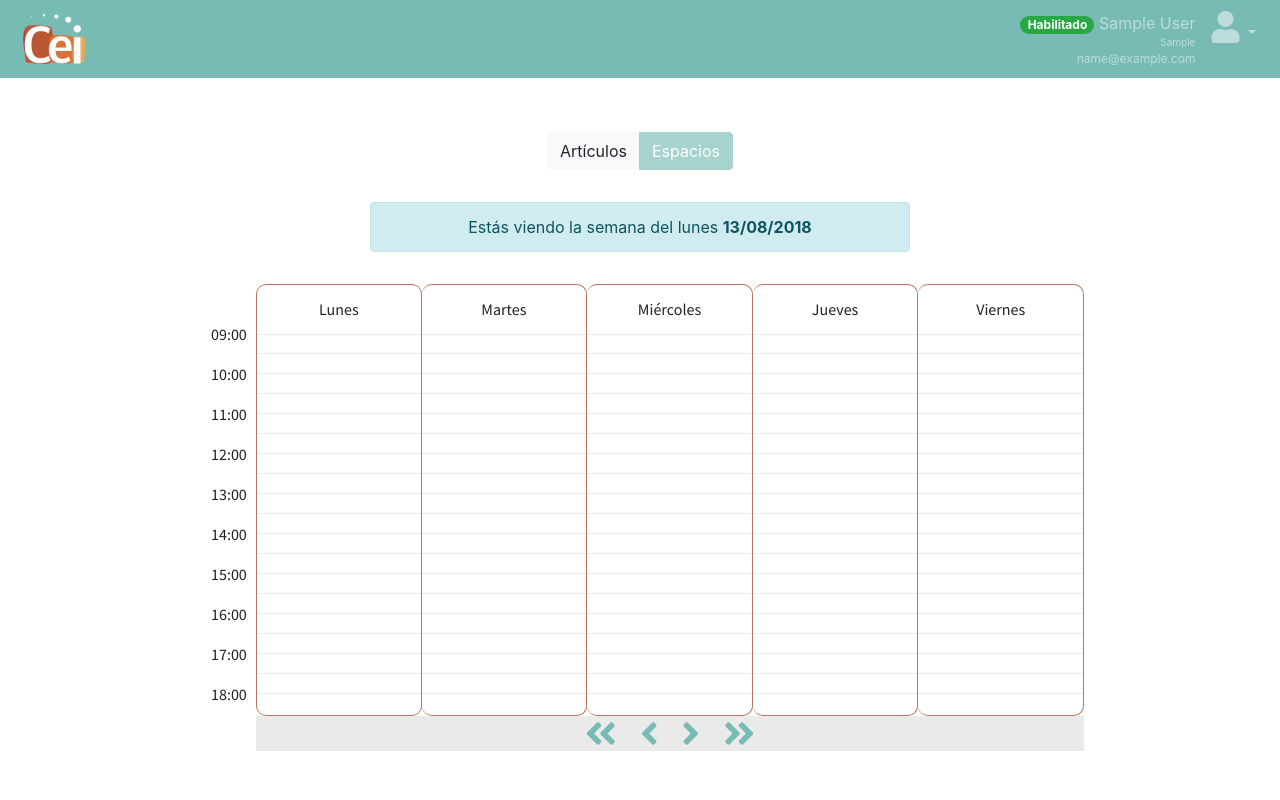
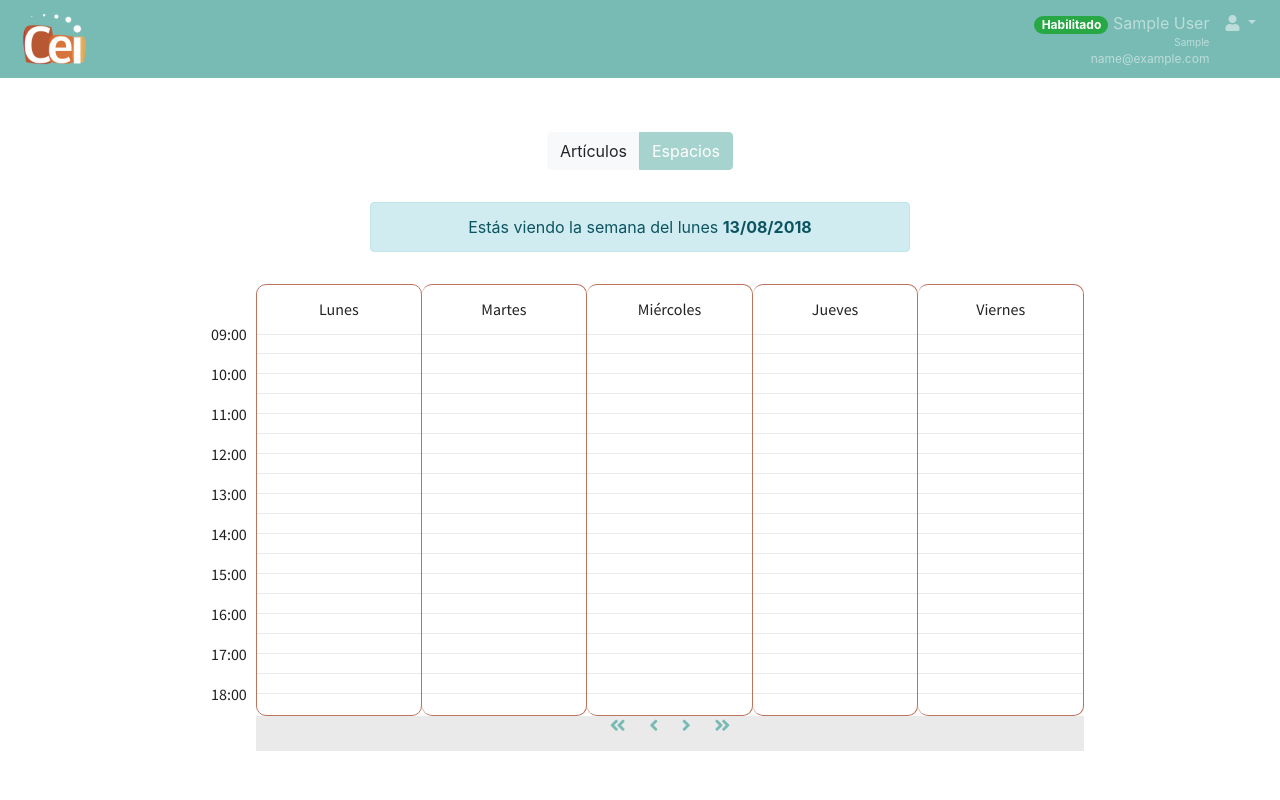
Before and after one commit to DCC-CC4401/2018-1-Soft-of-War-T4, a Django app: page /spaces/ in a window 1280 px wide. Run offline with Django 3.2, Linux system fonts and the light colour scheme; a user stored in the database is signed in; tables that the repository leaves empty hold one stand-in row (values such as "Sample post"); some libraries are stand-ins or nearby versions.

Commit message:
Ajustes menores a iconos grilla

```diff
--- a/cc4401Inventory/mainApp/static/mainApp/css/schedule.css
+++ b/cc4401Inventory/mainApp/static/mainApp/css/schedule.css
@@ -678,6 +678,6 @@ Main Components
     display: inline;
 }
 
-.fas {
+.fa-angle-double-left .fa-angle-double-right .fa-angle-left .fa-angle-right {
   font-size: 2em;
 }
```
